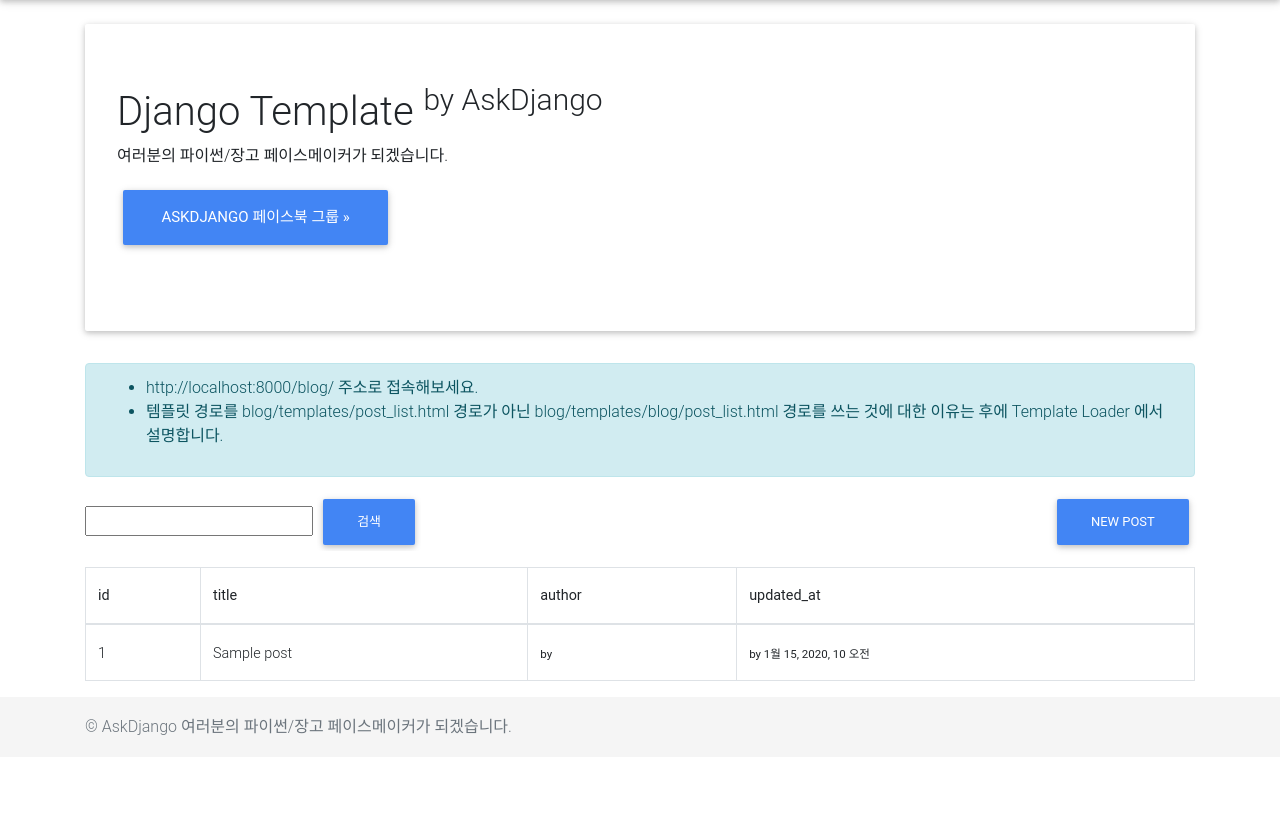
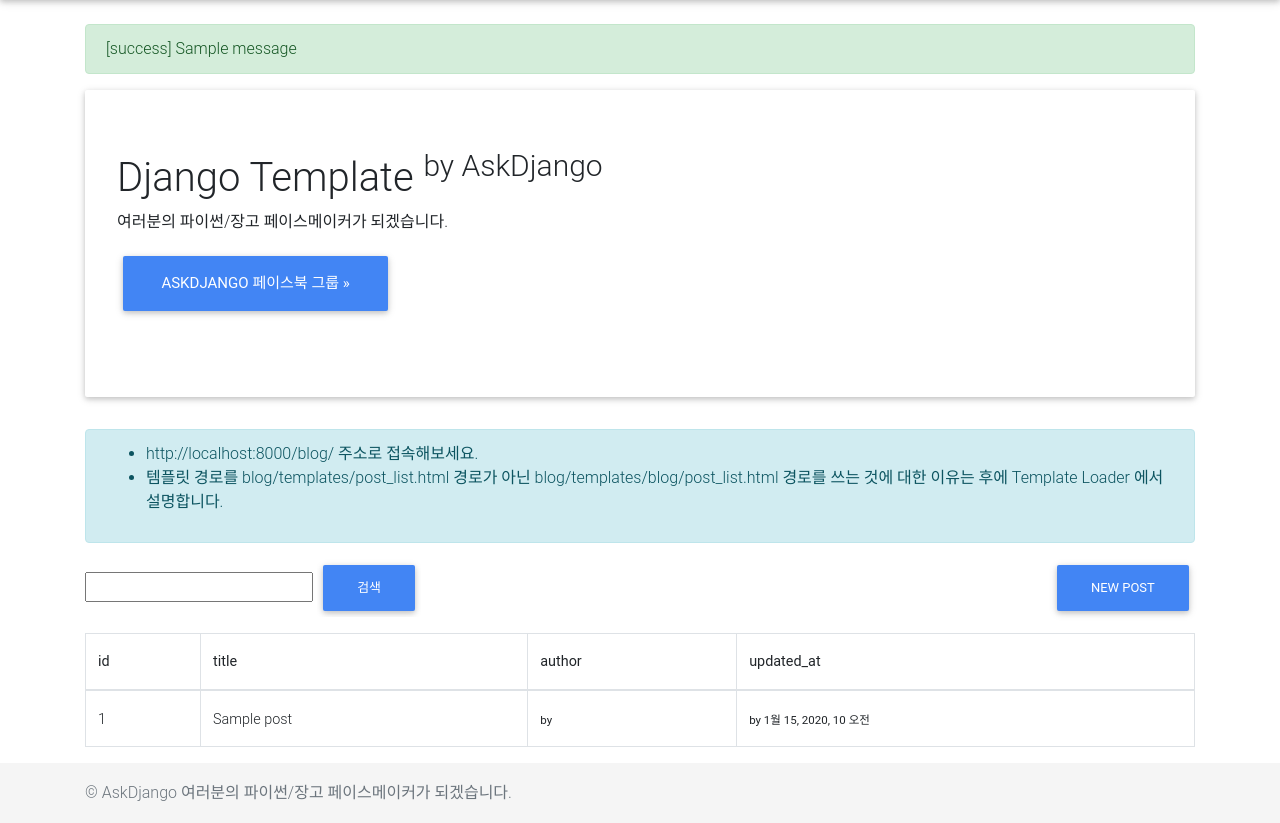
Before and after one commit to borderradius/blog, a Django app: page /blog/ in a window 1280 px wide. Shown: the part 58-881 px from the top of the page. Before the commit the page ends 793 px from the top, so only its background shows below. Run offline with Django 3.2, Linux system fonts and the light colour scheme; tables that the repository leaves empty hold one stand-in row (values such as "Sample post"); one stand-in notice (Sample message) is shown; some libraries are stand-ins or nearby versions.

Commit message:
blog.views.post_new/post_edit 뷰에 messages적용

```diff
--- a/blog/templates/blog/post_list.html
+++ b/blog/templates/blog/post_list.html
@@ -2,6 +2,9 @@
 
 
 {% block content %}
+
+
+
 
 <div class="container">
     <div class="jumbotron">
@@ -62,6 +65,10 @@
                 {% endfor %}
                 </tbody>
             </table>
+
+            {% comment %} <div class="text-center">
+                {% bootstrap_pagination page_obj %}
+            </div> {% endcomment %}
         </div>
     </div>
 </div>
--- a/blog/views.py
+++ b/blog/views.py
@@ -3,17 +3,23 @@ from django.shortcuts import render, get_object_or_404, redirect
 from .models import Post
 from django import forms
 from .forms import PostForm
+from django.views.generic import ListView
+from django.contrib import messages
+
+
 
 # Create your views here.
 def post_list(request):
     qs = Post.objects.all()
     q = request.GET.get('q', '')
+    post_list = ListView.as_view(model=Post, paginate_by=10)
     if q:
         qs = qs.filter(title__icontains=q)
 
     return render(request, 'blog/post_list.html', {
         'post_list': qs,
         'q':q,
+        'pagination': post_list,
     })
 
 def post_detail(request, id):
@@ -56,6 +62,7 @@ def post_new(request):
         form = PostForm(request.POST, request.FILES)
         if form.is_valid():
             post = form.save()
+            messages.success(request, '새 글이 등록되었습니다람쥐.')
             return redirect(post) # post.get_absolute_url() => post detail
     else:
         form = PostForm()
@@ -70,6 +77,7 @@ def post_edit(request, id):
         form = PostForm(request.POST, request.FILES, instance=post)
         if form.is_valid():
             post = form.save()
+            messages.success(request, '글을 수정하였습니다.')
             return redirect(post) # post.get_absolute_url() => post detail
     else:
         form = PostForm(instance=post)
--- a/blog/views_cbv.py
+++ b/blog/views_cbv.py
@@ -1,6 +1,7 @@
 from django.views.generic import CreateView
 from django import forms
 from .models import Post
+
 
 
 class PostForm(forms.ModelForm):
--- a/travel/requirements.txt
+++ b/travel/requirements.txt
@@ -2,3 +2,4 @@ Django==1.11.13
 django-debug-toolbar
 django-extensions
 ipython[notebook]
+django-bootstrap3
--- a/travel/settings.py
+++ b/travel/settings.py
@@ -43,6 +43,7 @@ INSTALLED_APPS = [
     'dojo',
     'accounts',
     'shop',
+    'bootstrap3',
 ]
 
 MIDDLEWARE = [
--- a/travel/templates/layout.html
+++ b/travel/templates/layout.html
@@ -21,7 +21,6 @@
     <link href="https://cdnjs.cloudflare.com/ajax/libs/twitter-bootstrap/4.0.0/css/bootstrap.min.css" rel="stylesheet">
     <!-- Material Design Bootstrap -->
     <link href="https://cdnjs.cloudflare.com/ajax/libs/mdbootstrap/4.5.0/css/mdb.min.css" rel="stylesheet">
-
 
 
     <style>
@@ -142,6 +141,19 @@
         </div>
         <!-- Collapsible content -->
     </nav>
+
+    {% if messages %}
+    <div class="container">
+        {% for message in messages  %}
+        <div class="alert alert-{{ message.tags }}">
+            [{{ message.tags }}]
+            {{ message.message }}
+        </div>
+        {% endfor %}
+    </div>
+    {% endif %}
+
+
     <!--/.Navbar-->
     {# 한줄주석 #}
 
```
Also changed, not shown: dojo/templates/dojo/post_form.html (+28 -2 lines).
